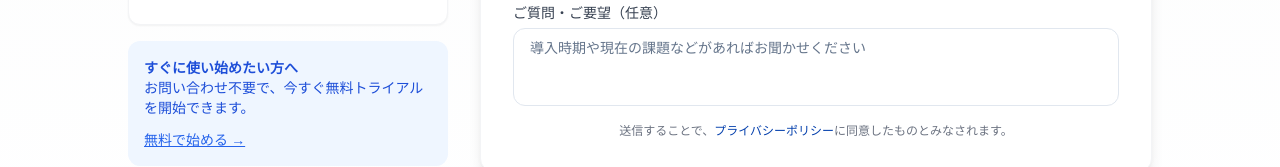
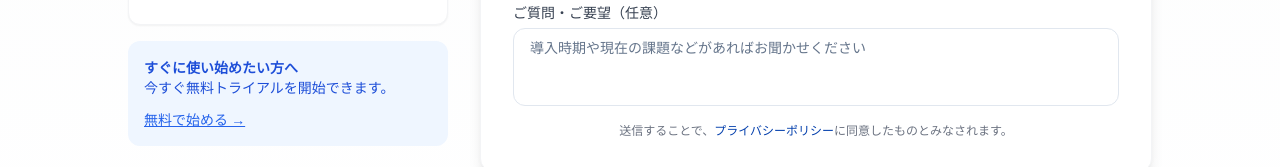
Before and after one commit to selfleverage99/rakureba99, a Next.js app: page /contact in a window 1280 px wide. Shown: the part 606-773 px from the top of the page. Built offline with nearby package versions, Linux system fonts and the light colour scheme; no server answers.

Commit message:
Update page.tsx

```diff
--- a/app/contact/page.tsx
+++ b/app/contact/page.tsx
@@ -79,10 +79,10 @@ export default function ContactPage() {
               <div className="p-4 bg-blue-50 rounded-xl">
                 <p className="text-sm text-blue-700">
                   <strong>すぐに使い始めたい方へ</strong><br />
-                  お問い合わせ不要で、今すぐ無料トライアルを開始できます。
+                  今すぐ無料トライアルを開始できます。
                 </p>
                 <a
-                  href="https://bizflo27.com/invite/d6f23880-1c4c-4ae7-a331-ce3a1453fbe5"
+                  href="https://lin.ee/PBD6Rh0"
                   className="inline-block mt-3 text-sm font-medium text-blue-600 hover:text-blue-700 underline"
                 >
                   無料で始める →
```
